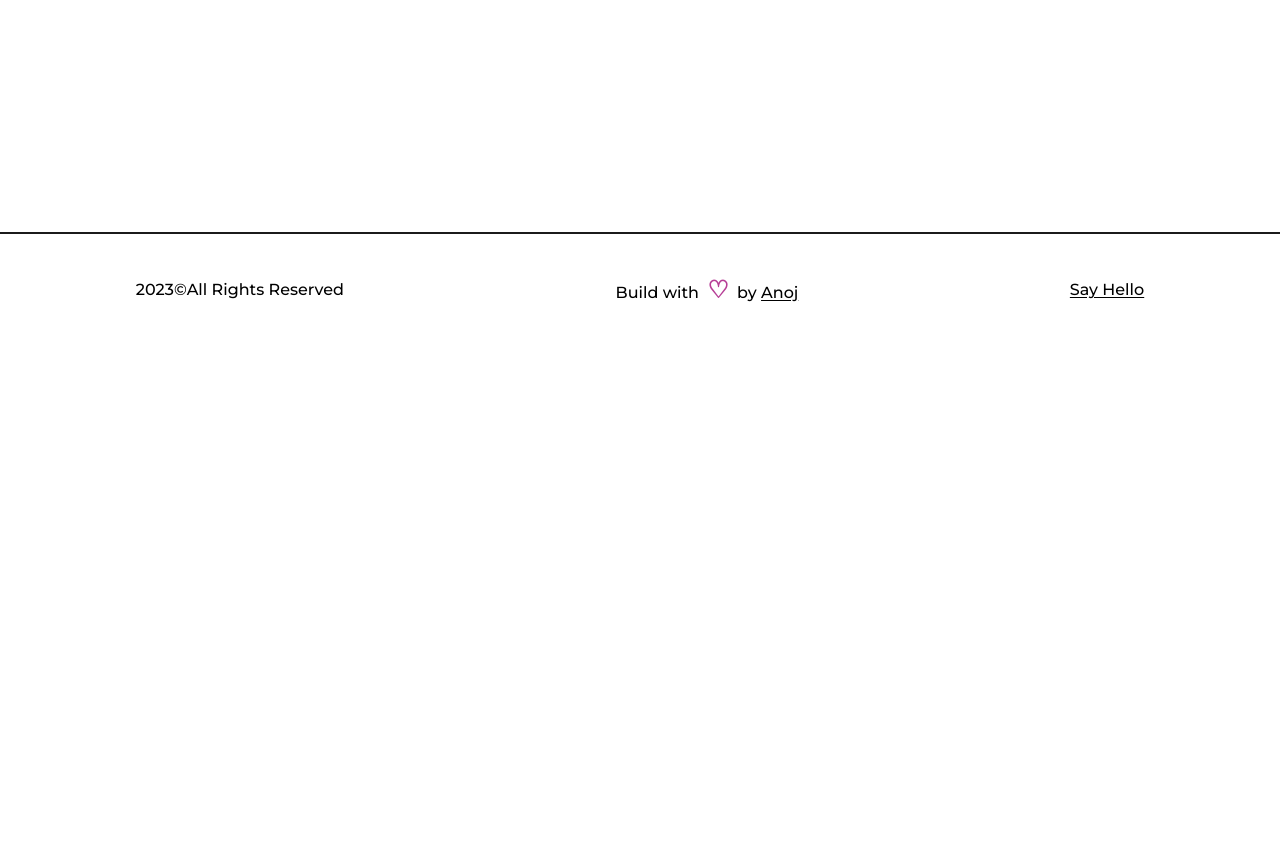
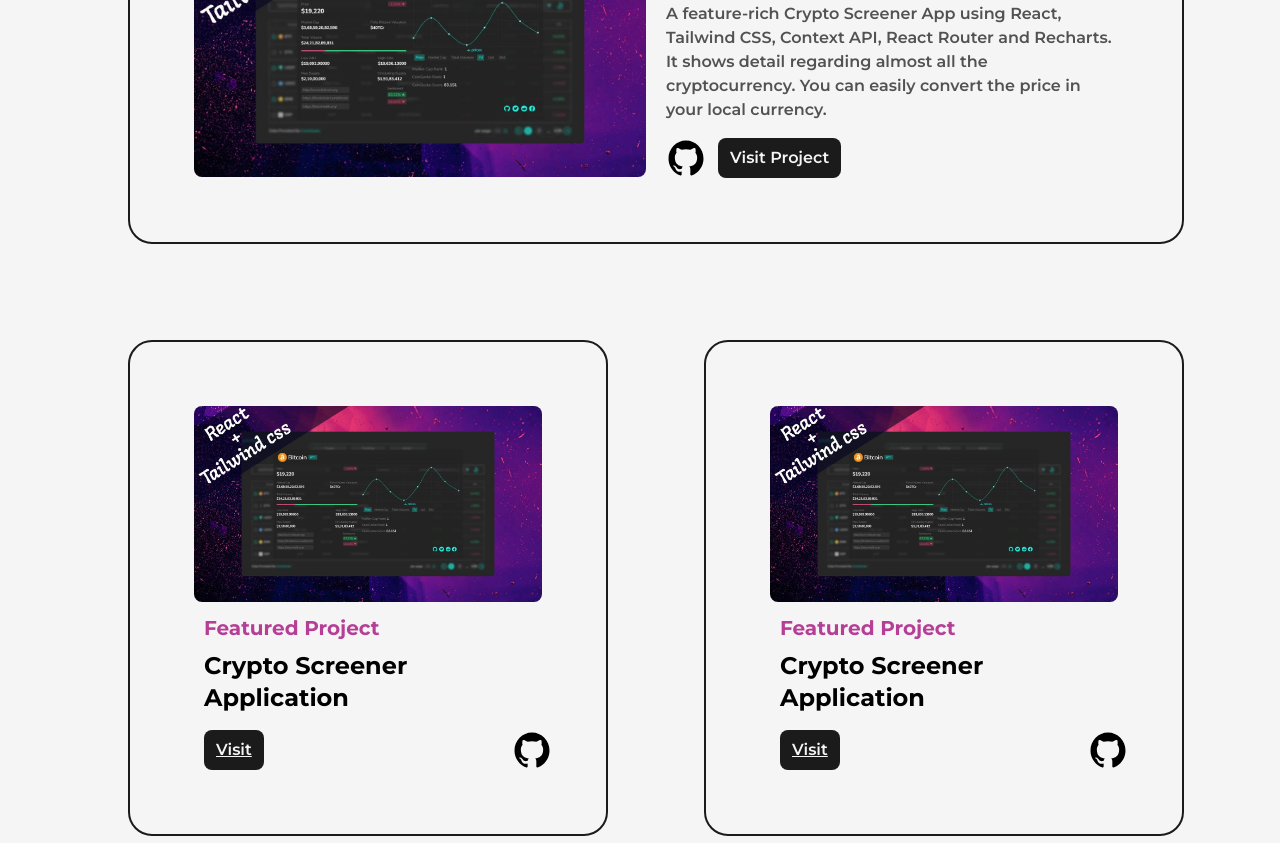
Before and after one commit to anoj17/portfolio, a Next.js app: page /project in a window 1280 px wide. Before the commit this address had no page. Shown: the part 660-1503 px from the top of the page. Before the commit the page ends 1006 px from the top, so only its background shows below. Built offline with nearby package versions, Linux system fonts and the light colour scheme.

Commit message:
add project section

```diff
--- /dev/null
+++ b/src/pages/project.js
@@ -0,0 +1,146 @@
+import AnimatedText from '@/components/AnimatedText'
+import { GithubIcon } from '@/components/Icons'
+import Layout from '@/components/Layout'
+import Link from 'next/link'
+import React from 'react'
+import Image from 'next/image'
+import ProjectPic from '../../public/images/projects/Crypto-Screener-cover-image.jpg'
+import { motion } from 'framer-motion'
+
+const FeatureProject = ({ type, title, link, github, img, para }) => {
+    return <>
+
+        <motion.article className='w-full relative h-auto flex justify-between items-center space-x-5 p-16 border-dark bg-light border-2 border-solid rounded-3xl'
+            whileHover={{ scale: 1.02 }}
+            transition={{ duration: 0.5 }}
+        >
+            <Link href={link} className='w-1/2 cursor-pointer overflow-hidden rounded-lg'>
+                <Image src={img} alt='image' className='w-full h-auto' />
+            </Link>
+            <div className='w-1/2 flex flex-col items-start justify-between'>
+                <span className='text-xl text-primary font-bold'>{type}</span>
+                <Link href={link} target='_blank' className='hover:underline underline-offset-2'>
+                    <h1 className='font-bold text-3xl my-2'>{title}</h1>
+                </Link>
+                <p className='font-semibold text-dark/75'>{para}</p>
+                <div className='flex justify-center items-center space-x-3 mt-4'>
+                    <Link href={github} target='_blank' className='w-10'> <GithubIcon /> </Link>
+                    <Link href={link} target='_blank' className='px-3 py-2 bg-dark rounded-lg text-light'>
+                        <h1 className='font-semibold'>Visit Project</h1>
+                    </Link>
+                </div>
+            </div>
+        </motion.article>
+
+    </>
+}
+
+const Project = ({ link, type, img, title, github }) => {
+    return <>
+
+        <motion.article className='w-full h-auto flex flex-col justify-between items-center space-x-5 p-16 border-dark bg-light border-2 border-solid rounded-3xl'
+            whileHover={{ scale: 1.02 }}
+            transition={{ duration: 0.5 }}
+        >
+            <Link href={link} className='w-full cursor-pointer overflow-hidden rounded-lg'>
+                <Image src={img} alt='image' className='w-full h-auto' />
+            </Link>
+            <div className='w-full flex flex-col items-start justify-between mt-3'>
+                <span className='text-xl text-primary font-bold'>{type}</span>
+                <Link href={link} target='_blank' className='hover:underline underline-offset-2'>
+                    <h1 className='font-bold text-2xl my-2'>{title}</h1>
+                </Link>
+                <div className='flex justify-between items-center space-x-3 mt-2 w-full'>
+                    <Link href={link} target='_blank' className='px-3 py-2 bg-dark rounded-lg text-light'>
+                        <h1 className='font-semibold underline'>Visit</h1>
+                    </Link>
+                    <Link href={github} target='_blank' className='w-10'> <GithubIcon /> </Link>
+                </div>
+            </div>
+        </motion.article>
+
+    </>
+}
+
+const project = () => {
+    return <>
+
+        <main>
+
+            <Layout className='pt-14'>
+                <AnimatedText text='Imagination Trumps Knowledge!' className='mb-16' />
+
+                <div className='grid grid-cols-12 gap-24'>
+                    <div className='col-span-12'>
+                        <FeatureProject
+                            title='Crypto Screener Application'
+                            para='A feature-rich Crypto Screener App using React, Tailwind CSS, Context API, React Router and Recharts.
+                        It shows detail regarding almost all the cryptocurrency. You can easily convert the price in your
+                        local currency.'
+                            link='/'
+                            github='/'
+                            type='Featured Project'
+                            img={ProjectPic}
+                        />
+                    </div>
+
+                    <div className='col-span-6'>
+                        <Project
+                            title='Crypto Screener Application'
+                            link='/'
+                            github='/'
+                            type='Featured Project'
+                            img={ProjectPic}
+                        />
+                    </div>
+
+                    <div className='col-span-6'>
+                        <Project
+                            title='Crypto Screener Application'
+                            link='/'
+                            github='/'
+                            type='Featured Project'
+                            img={ProjectPic}
+                        />
+                    </div>
+
+                    <div className='col-span-12'>
+                        <FeatureProject
+                            title='Crypto Screener Application'
+                            para='A feature-rich Crypto Screener App using React, Tailwind CSS, Context API, React Router and Recharts.
+                        It shows detail regarding almost all the cryptocurrency. You can easily convert the price in your
+                        local currency.'
+                            link='/'
+                            github='/'
+                            type='Featured Project'
+                            img={ProjectPic}
+                        />
+                    </div>
+
+                    <div className='col-span-6'>
+                        <Project
+                            title='Crypto Screener Application'
+                            link='/'
+                            github='/'
+                            type='Featured Project'
+                            img={ProjectPic}
+                        />
+                    </div>
+
+                    <div className='col-span-6'>
+                        <Project
+                            title='Crypto Screener Application'
+                            link='/'
+                            github='/'
+                            type='Featured Project'
+                            img={ProjectPic}
+                        />
+                    </div>
+                </div>
+            </Layout>
+        </main>
+
+    </>
+}
+
+export default project
```
